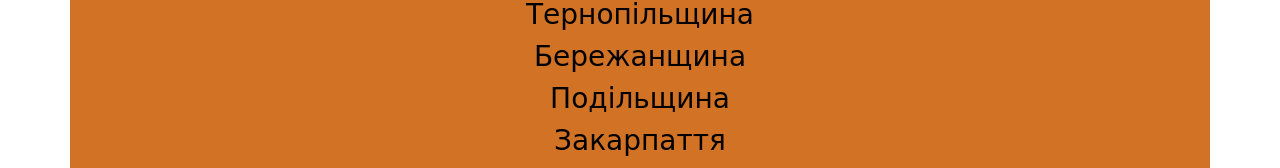
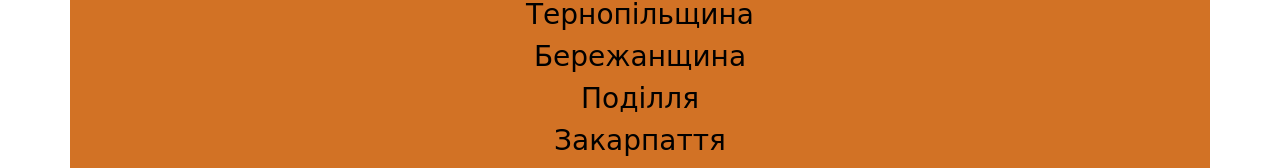
Before and after one commit to skozovskij/Pani-Maria-, a plain HTML site: page dvig.html in a window 1280 px wide. Shown: the part 1899-2067 px from the top of the page. Drawn offline with nearby package versions, Linux system fonts and the light colour scheme; a web font is replaced by a local one.

Commit message:
git Podillya

```diff
--- a/dvig.html
+++ b/dvig.html
@@ -33,7 +33,7 @@
                         <li class="fs-3">Львівщина</li>
                         <li class="fs-3">Тернопільщина</li>
                         <li class="fs-3">Бережанщина</li>
-                        <li class="fs-3">Подільщина</li>
+                        <li class="fs-3">Поділля</li>
                         <li class="fs-3">Закарпаття</li>
                         <li class="fs-3">Вінниччина</li>
                         <li class="fs-3">Хмельниччина</li>
```
